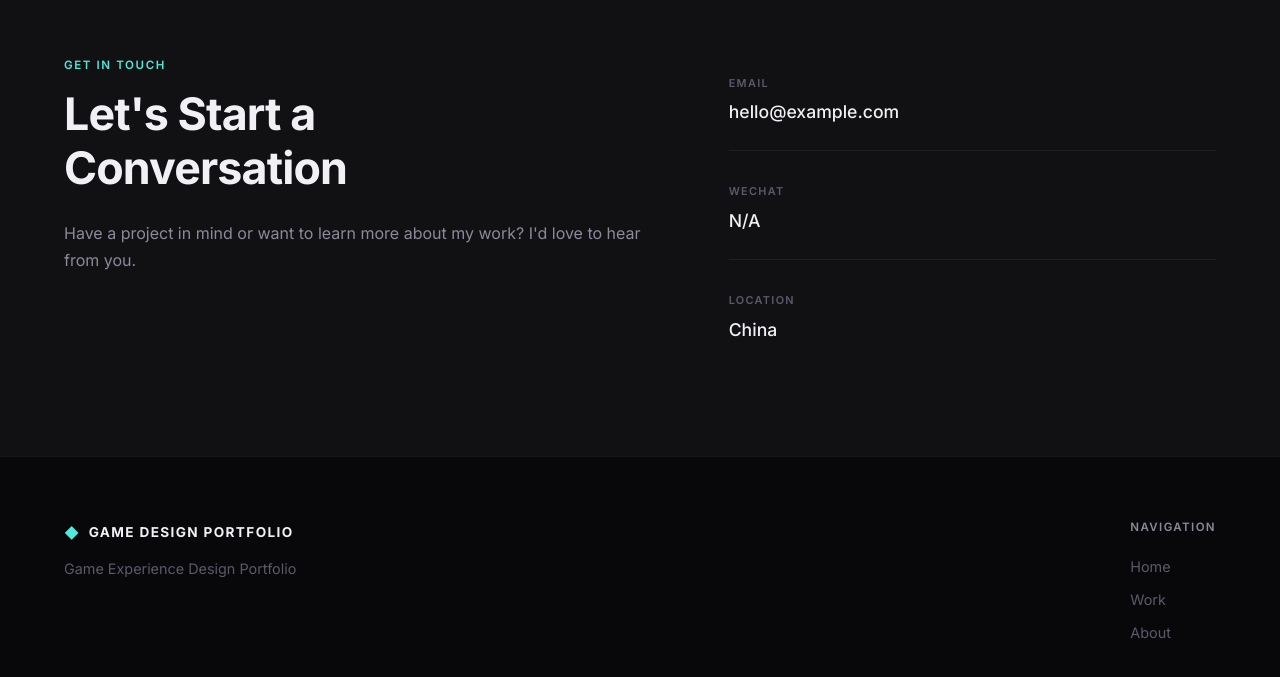
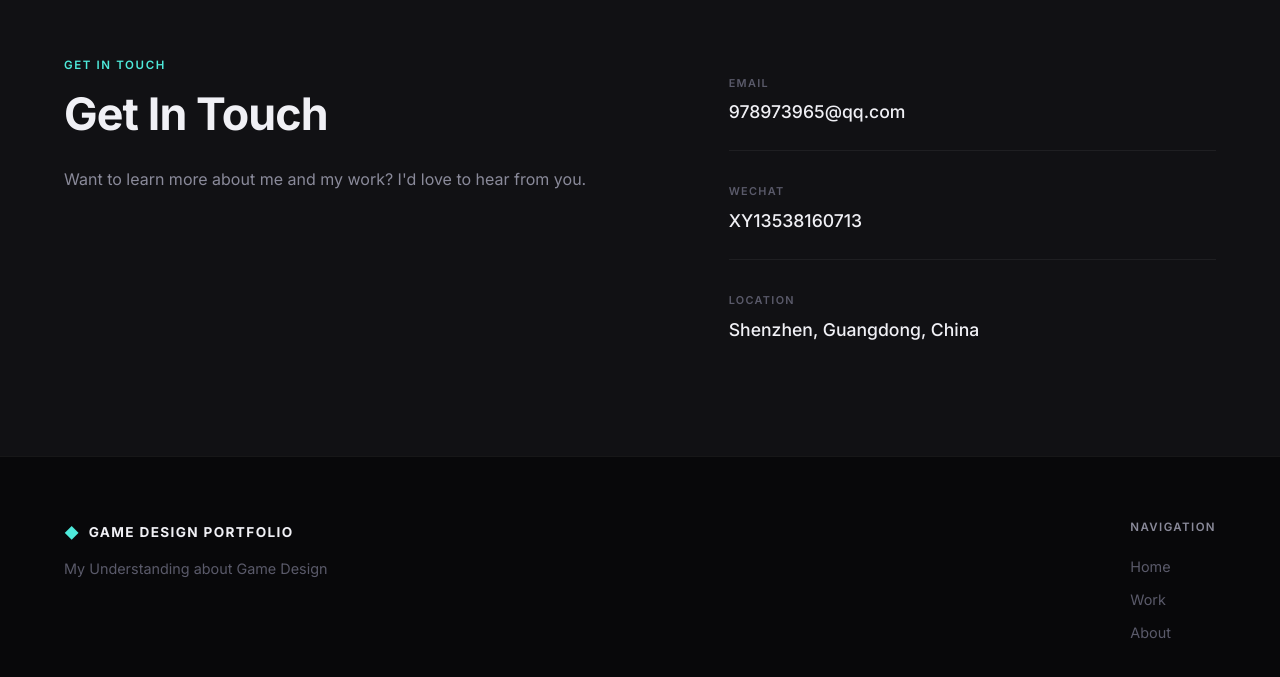
Before and after one commit to guoxuyang618/portfolio, an Astro site: page /about in a window 1280 px wide. Shown: the part 2103-2780 px from the top of the page. Built offline with nearby package versions, Linux system fonts and the light colour scheme; Astro itself is replaced by a stand-in of ours.

Commit message:
"update-text-content-and-alignment-20260312"

```diff
--- a/src/content/config.json
+++ b/src/content/config.json
@@ -1,7 +1,7 @@
 {
   "site": {
     "name": "GAME DESIGN PORTFOLIO",
-    "description": "Game Experience Design Portfolio"
+    "description": "My Understanding about Game Design"
   },
   "author": {
     "name": "",
--- a/src/pages/about.astro
+++ b/src/pages/about.astro
@@ -131,21 +131,21 @@ import '../styles/global.css';
         <div class="contact-grid">
           <div class="contact-info">
             <span class="label-tag">Get in Touch</span>
-            <h2>Let's Start a<br/>Conversation</h2>
-            <p>Have a project in mind or want to learn more about my work? I'd love to hear from you.</p>
+            <h2>Get In Touch</h2>
+            <p>Want to learn more about me and my work? I'd love to hear from you.</p>
           </div>
           <div class="contact-details">
             <div class="contact-item">
               <span class="contact-label">Email</span>
-              <a href="mailto:{config.contact.email || '#'}" class="contact-value">{config.contact.email || 'hello@example.com'}</a>
+              <a href="mailto:{config.contact.email || '978973965@qq.com'}" class="contact-value">{config.contact.email || '978973965@qq.com'}</a>
             </div>
             <div class="contact-item">
               <span class="contact-label">WeChat</span>
-              <span class="contact-value">{config.contact.wechat || 'N/A'}</span>
+              <span class="contact-value">{config.contact.wechat || 'XY13538160713'}</span>
             </div>
             <div class="contact-item">
               <span class="contact-label">Location</span>
-              <span class="contact-value">China</span>
+              <span class="contact-value">Shenzhen, Guangdong, China</span>
             </div>
           </div>
         </div>
--- a/src/pages/index.astro
+++ b/src/pages/index.astro
@@ -172,7 +172,7 @@ import '../styles/global.css';
   <section class="projects-section">
     <div class="section-header">
       <span class="section-tag">Featured Work</span>
-      <h2 class="section-title">OUR TOP-RATED<br/>PROJECTS</h2>
+      <h2 class="section-title">GAME<br/>PROJECTS</h2>
     </div>
 
     <div class="projects-list">
--- a/src/pages/works.astro
+++ b/src/pages/works.astro
@@ -57,7 +57,7 @@ import '../styles/global.css';
       <div class="hero-gradient"></div>
       <div class="hero-content">
         <span class="hero-badge">All Projects</span>
-        <h1>My Work</h1>
+        <h1>DESIGN CASES</h1>
         <p>Showcasing creative design solutions across game, web and mobile platforms</p>
       </div>
     </section>
```
